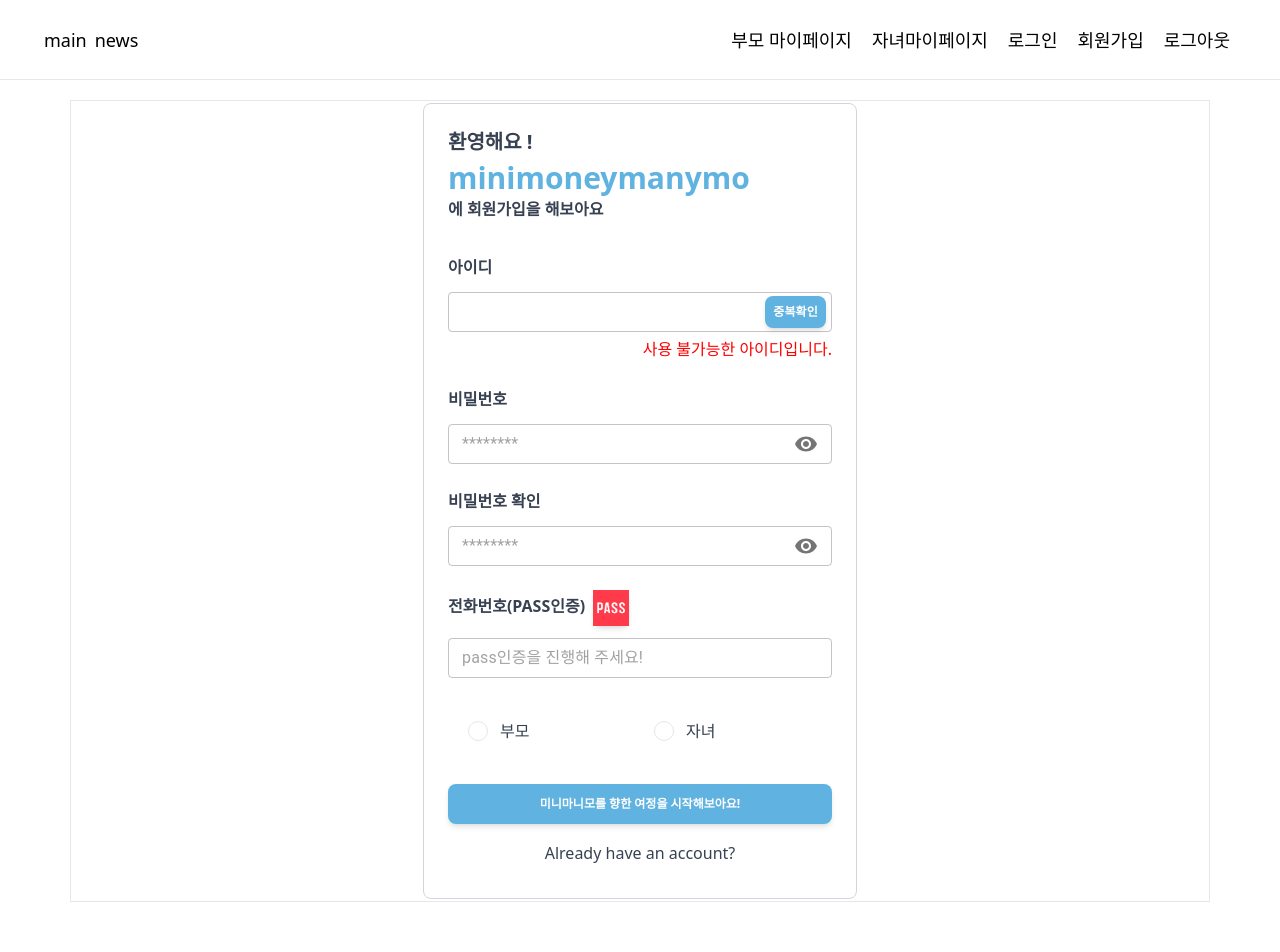
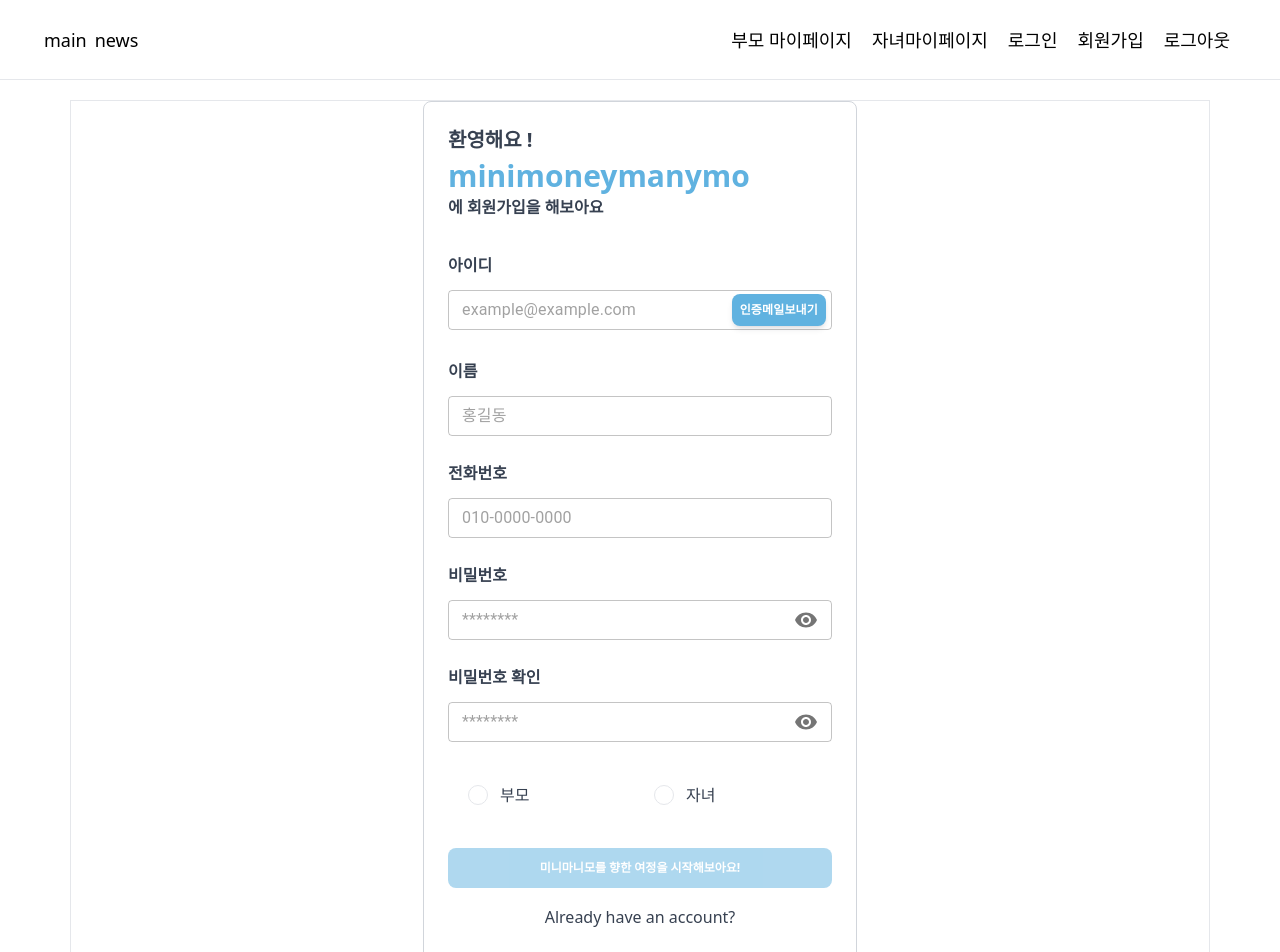
Before and after one commit to minimoneymanymo/minimoneymanymo, a React (Vite) app in the folder FE/minimoneymanymo/: page /sign-up in a window 1280 px wide. Shown: the top 952 px of the page. Before the commit the page ends 902 px from the top, so only its background shows below. Built offline with nearby package versions, Linux system fonts and the light colour scheme; no server answers; what igniteui-react-charts would draw is missing.

Commit message:
feat : 화면 완료

```diff
--- a/FE/minimoneymanymo/package.json
+++ b/FE/minimoneymanymo/package.json
@@ -17,6 +17,8 @@
     "@mui/icons-material": "^6.0.2",
     "@mui/material": "^6.0.2",
     "axios": "^1.7.7",
+    "igniteui-react-charts": "^18.7.1",
+    "moment": "^2.30.1",
     "react": "^18.3.1",
     "react-dom": "^18.3.1",
     "react-router-dom": "^6.26.1",
--- a/FE/minimoneymanymo/src/components/auth/SimpleRegistrationForm.tsx
+++ b/FE/minimoneymanymo/src/components/auth/SimpleRegistrationForm.tsx
@@ -8,10 +8,10 @@
   ListItemPrefix,
   Radio,
 } from "@material-tailwind/react"
-import {Visibility, VisibilityOff} from "@mui/icons-material"
+import {Visibility, VisibilityOff , Check } from "@mui/icons-material"
 import {IconButton, InputAdornment, TextField} from "@mui/material"
 import passLogo from "../../assets/signin/image.png"
-import {getIsDuplicatedId, userLogin} from "@/api/user-api"
+import {getIsDuplicatedId, signUp, checkAuthCode} from "@/api/user-api"
 
 export function SimpleRegistrationForm() {
   const [showPassword, setShowPassword] = useState(false)
@@ -22,15 +22,21 @@
   const [confirmPassword, setConfirmPassword] = useState("")
   const [passwordError, setPasswordError] = useState("")
   const [id, setId] = useState("") // 상태 추가
+  const [authNum, setAuthNum] = useState("") // 상태 추가
   const [isIdValid, setIsIdValid] = useState<boolean | null>(null) // null means no validation yet
+  const [isAuthValid, setIsAuthValid] = useState<boolean | null>(null) // null means no validation yet
   const [role, setRole] = useState<string>("") // Initialize with null or default value
+  const [isDuple, setIsDuple] = useState<boolean | null>(null) // null means no validation yet
+  const [userName, setUserName] = useState(''); // userName 상태 변수 선언
+  const [birthDay, setBirthDay] = useState(''); // 생일 상태 변수
+  const [parentsNumber, setParentsNumber] = useState(''); // 부모 번호 상태 변수
+  const [phoneNumber, setPhoneNumber] = useState(''); // 전화번호 상태 변수
 
-  useEffect(() => {
-    setIsIdValid(false)
-    checkId()
-  }, [role])
+
   const handleIdChange = (event: React.ChangeEvent<HTMLInputElement>) => {
     setId(event.target.value)
+    setIsAuthValid(false);
+    setIsIdValid(false);
   }
 
   const handleRoleChange = (event: React.ChangeEvent<HTMLInputElement>) => {
@@ -63,26 +69,45 @@
   const handleMouseDownPassword = (event: React.MouseEvent) => {
     event.preventDefault()
   }
-  const checkId = async () => {
-    console.log(id + " " + role)
-    try {
-      const response = await getIsDuplicatedId(id, role)
-      if (response) {
-        const data = await response
-        if (data.stateCode === 200) {
-          setIsIdValid(true) // ID is available
-        } else if (data.stateCode === 409) {
-          setIsIdValid(false) // ID is not available
+  const handleCheckId = async () => {
+    const result = await getIsDuplicatedId(id); // API 호출
+
+    // 상태 코드에 따라 처리
+    if (result.stateCode === 200) {
+      setIsIdValid(true); // ID is available
+      setIsDuple(false);
+    } else if (result.stateCode === 409) {
+      setIsIdValid(false); // ID is not available
+      setIsDuple(true);
+      alert(result.message); // 이미 사용 중인 이메일 메시지 표시
+    } else {
+      alert("서버 오류 발생: " + result.message); // 기타 오류 메시지 표시
     }
+  };
+  const handleCheckAuthCode = async () => {
+    const result = await checkAuthCode(id, authNum); // 이메일과 인증 코드 전달
+    if (result.stateCode === 200) {
+      console.log("인증 코드가 확인되었습니다."); // 인증 성공 메시지
+      setIsAuthValid(true);
+    } else if (result.stateCode === 400) {
+      console.log("인증 코드가 잘못되었습니다."); // 인증 실패 메시지
     } else {
-        setIsIdValid(null) // Error in response
-        alert("서버 응답 오류")
+      alert("서버 오류 발생: " + result.message); // 오류 메시지 표시
     }
-    } catch (error) {
-      setIsIdValid(null) // Error in request
-      console.error("아이디 확인 중 오류 발생:", error)
+  };
+
+  const handleAuthNumChange = (e: React.ChangeEvent<HTMLInputElement>) => {
+    setAuthNum(e.target.value);
+  };
+
+  const handleSignUp = async () => {
+    const result = await signUp(id,password, userName,role,'userKey',phoneNumber,birthDay,parentsNumber); // 이메일과 인증 코드 전달
+    if (result.stateCode === 200) {
+
+    }else {
+
     }
-  }
+  };
 
   return (
     <Card
@@ -101,13 +126,15 @@
       </Typography>
       <form className="mb-2 mt-8 w-80 max-w-screen-lg sm:w-96">
         <div className="mb-1 flex flex-col gap-6">
+
           <Typography variant="h6" color="blue-gray" className="-mb-3">
-            아이디
+            아이디        {isAuthValid && ( <Check style={{ color: 'green', marginLeft: '8px' }} />)}
           </Typography>
           <div style={{display: "flex", flexDirection: "column"}}>
             <TextField
               fullWidth
               variant="outlined"
+              placeholder="example@example.com"
               size="small"
               value={id}
               onChange={handleIdChange}
@@ -116,7 +143,7 @@
                 endAdornment: (
                   <InputAdornment position="end" style={{marginRight: "-8px"}}>
                     <Button
-                      onClick={checkId}
+                      onClick={handleCheckId}
                       className="rounded-lg bg-primary-m1 text-white"
                       style={{
                         minWidth: "auto",
@@ -124,7 +151,7 @@
                         height: "32px",
                       }}
                     >
-                      중복확인
+                      인증메일보내기
                     </Button>
                   </InputAdornment>
                 ),
@@ -137,19 +164,79 @@
                 marginTop: "4px",
               }}
             >
-              {isIdValid === true && (
-                <Typography style={{color: "green"}}>
-                  사용 가능한 아이디입니다.
+              {isIdValid && (
+              <>
+                <Typography style={{ color: "green", marginBottom: "8px" , width:"340px"}}>
+                  메일이 발송되었습니다.<br />
+                  인증코드를 입력하세요.
                 </Typography>
+                <div style={{ display: "flex", flexDirection: "column" }}>
+                  <TextField
+                    fullWidth
+                    variant="outlined"
+                    size="small"
+                    value={authNum} // authNum으로 변경
+                    onChange={handleAuthNumChange}
+                    className="!border-t-blue-gray-200 focus:!border-t-gray-900"
+                    InputProps={{
+                      endAdornment: (
+                        <InputAdornment position="end" style={{ marginRight: "-8px" }}>
+                          <Button
+                            onClick={handleCheckAuthCode}
+                            className="rounded-lg bg-primary-m1 text-white"
+                            style={{
+                              minWidth: "auto",
+                              padding: "0 8px",
+                              height: "32px",
+                            }}
+                          >
+                            인증
+                          </Button>
+                        </InputAdornment>
+                      ),
+                    }}
+                  />
+                </div>
+
+              </>
             )}
-              {isIdValid === false && (
+              {isDuple === true && (
+                <>
                   <Typography style={{color: "red"}}>
                   사용 불가능한 아이디입니다.
                   </Typography>
+
+                </>
+
               )}
             </div>
           </div>
 
+          <Typography variant="h6" color="blue-gray" className="-mb-3">
+            이름
+          </Typography>
+
+          <TextField
+            fullWidth
+            variant="outlined"
+            placeholder="홍길동"
+            size="small"
+            className="!border-t-blue-gray-200 focus:!border-t-gray-900"
+            value={userName} // 상태 변수로 현재 값 설정
+             onChange={(e) => setUserName(e.target.value)} // 입력값 변경 시 핸들러 호출
+          />
+          <Typography variant="h6" color="blue-gray" className="-mb-3">
+            전화번호
+          </Typography>
+          <TextField
+            fullWidth
+            variant="outlined"
+            placeholder="010-0000-0000"
+            size="small"
+            className="!border-t-blue-gray-200 focus:!border-t-blue-gray-900"
+            value={phoneNumber} // phoneNumber 상태 변수로 설정
+            onChange={(e) => setPhoneNumber(e.target.value)} // 전화번호 입력 시 상태 업데이트
+          />
           <Typography variant="h6" color="blue-gray" className="-mb-3">
             비밀번호
           </Typography>
@@ -229,24 +316,7 @@
             </Typography>
           )}
           <>
-            <Typography variant="h6" color="blue-gray" className="-mb-3">
-              전화번호(PASS인증)
-              <Button
-                className="ml-2 p-0" // 이미지와 버튼 간의 간격 조절
-                style={{minWidth: "auto", padding: 0}} // 버튼의 최소 너비와 패딩 설정
-              >
-                <img src={passLogo} alt="Logo" className="h-9 w-9" />{" "}
-                {/* 버튼 안에 이미지 추가 및 크기 설정 */}
-              </Button>
-            </Typography>
-            <TextField
-              fullWidth
-              variant="outlined"
-              size="small"
-              placeholder="pass인증을 진행해 주세요!"
-              className="!border-t-blue-gray-200 focus:!border-t-gray-900"
-              InputProps={{readOnly: true}} // 사용자 입력을 방지
-            />
+
           </>
 
           <Card className="w-full max-w-[24rem] shadow-none">
@@ -312,9 +382,11 @@
               <TextField
                 fullWidth
                 variant="outlined"
+                placeholder="010-0000-0000"
                 size="small"
-                placeholder="010-0000-0000"
-                className="!border-t-blue-gray-200 focus:!border-t-gray-900"
+                className="!border-t-blue-gray-200 focus:!border-t-blue-gray-900"
+                value={parentsNumber} // parentsNumber 상태 변수로 설정
+                onChange={(e) => setParentsNumber(e.target.value)} // 부모 번호 입력 시 상태 업데이트
               />
               <Typography variant="h6" color="blue-gray" className="-mb-3">
                 생일을 입력해 주세요
@@ -322,17 +394,29 @@
               <TextField
                 fullWidth
                 variant="outlined"
+                placeholder="YYYY-MM-DD"
                 size="small"
-                placeholder="YYYYMMDD"
-                className="!border-t-blue-gray-200 focus:!border-t-gray-900"
+                className="!border-t-blue-gray-200 focus:!border-t-blue-gray-900"
+                value={birthDay} // birthDay 상태 변수로 설정
+                onChange={(e) => setBirthDay(e.target.value)} // 생일 입력 시 상태 업데이트
               />
             </>
           )}
         </div>
-
-        <Button className="mt-6 bg-primary-m1" fullWidth>
+        <Button
+          className="mt-6 bg-primary-m1"
+          fullWidth
+          disabled={
+            !isAuthValid ||
+            passwordError !== '' ||
+            password.trim() === '' ||
+            role.length === 0 ||// role의 길이가 0일 경우 버튼 비활성화
+            userName.length ===0
+          }
+        >
           미니마니모를 향한 여정을 시작해보아요!
         </Button>
+
         <Typography color="gray" className="mt-4 text-center font-normal">
           Already have an account?{" "}
         </Typography>
```
Also changed, not shown: FE/minimoneymanymo/src/api/user-api.ts (+36 -9 lines), 1 other file (tests, documents, lock files or other folders). Lines whose indentation alone changed are shown as unchanged.
